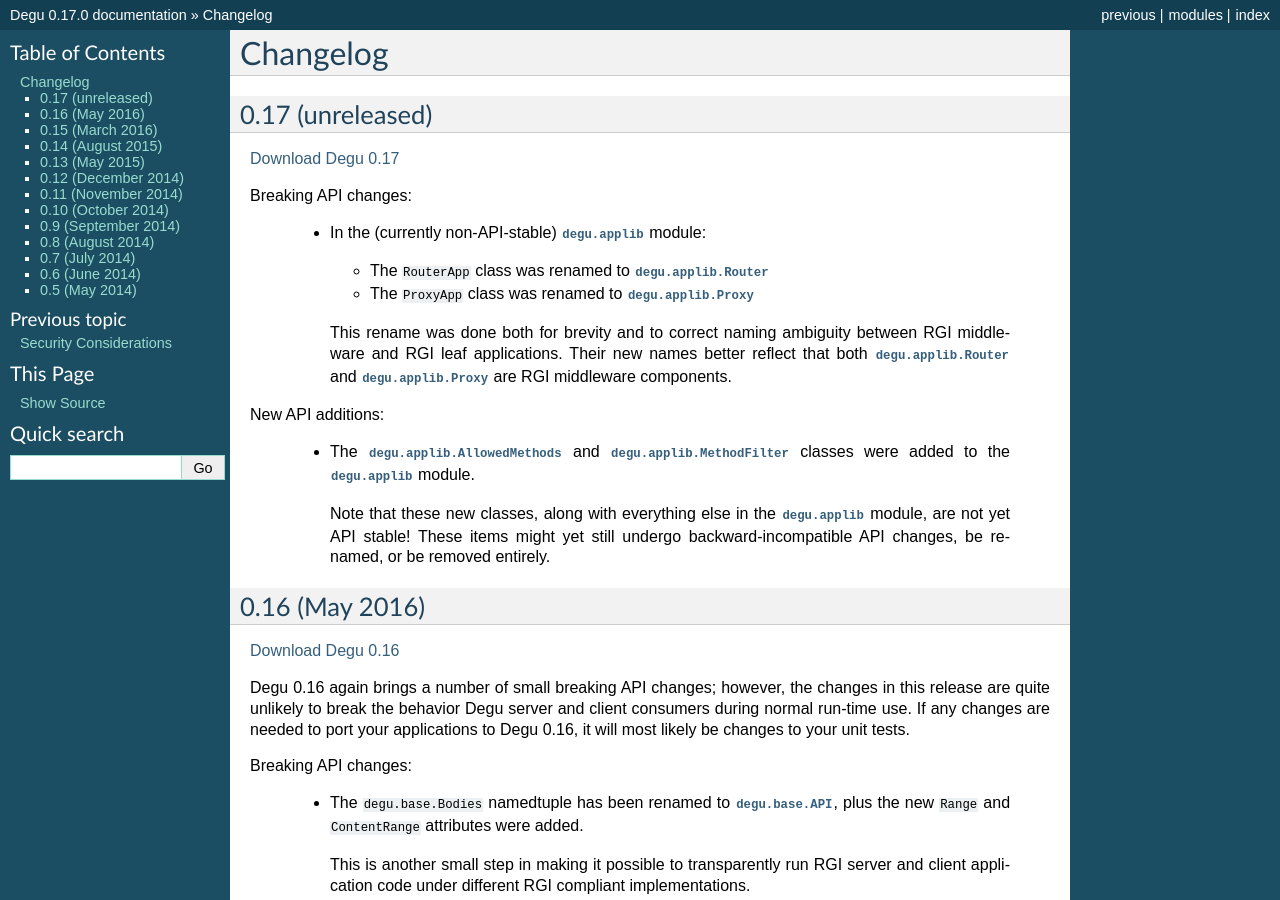
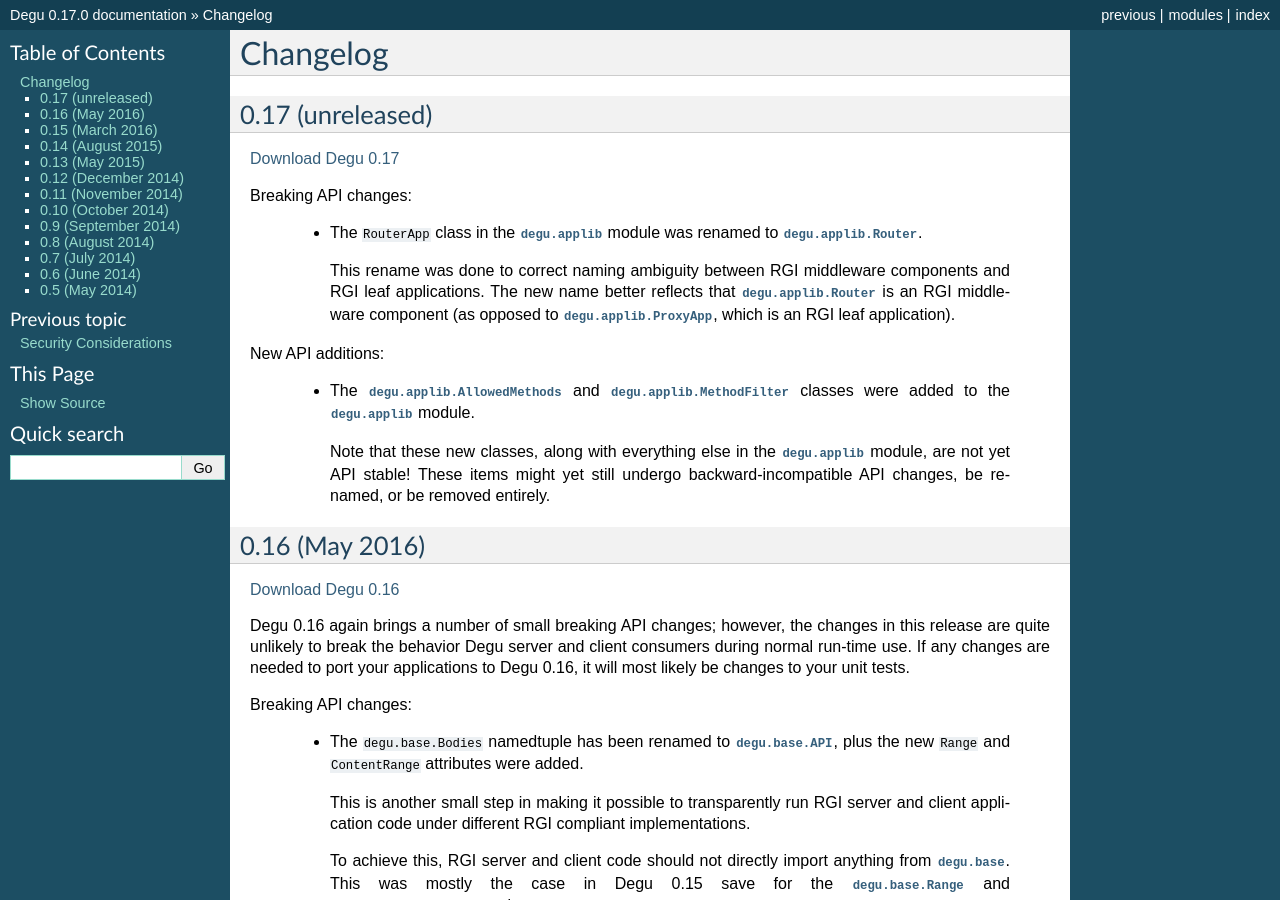
Before and after one commit to json420/degu, a Sphinx documentation site: the page built from doc/changelog.rst, in a window 1280 px wide and 900 px high. Built offline with Sphinx 7.4.7, drawn with Linux system fonts in a browser that asks for light colours.

Commit message:
Rename Proxy back to ProxyApp

```diff
--- a/doc/changelog.rst
+++ b/doc/changelog.rst
@@ -10,16 +10,13 @@ Changelog
 
 Breaking API changes:
 
-    *   In the (currently non-API-stable) :mod:`degu.applib` module:
-
-        *   The ``RouterApp`` class was renamed to :class:`degu.applib.Router`
-
-        *   The ``ProxyApp`` class was renamed to :class:`degu.applib.Proxy`
-
-        This rename was done both for brevity and to correct naming ambiguity
-        between RGI middleware and RGI leaf applications.  Their new names
-        better reflect that both :class:`degu.applib.Router` and
-        :class:`degu.applib.Proxy` are RGI middleware components.
+    *   The ``RouterApp`` class in the :mod:`degu.applib` module was renamed to
+        :class:`degu.applib.Router`.
+
+        This rename was done to correct naming ambiguity between RGI middleware
+        components and RGI leaf applications.  The new name better reflects that
+        :class:`degu.applib.Router` is an RGI middleware component (as opposed
+        to :class:`degu.applib.ProxyApp`, which is an RGI leaf application).
 
 
 New API additions:
@@ -32,7 +29,6 @@ New API additions:
         :mod:`degu.applib` module, are not yet API stable!  These items might
         yet still undergo backward-incompatible API changes, be renamed, or be
         removed entirely.
-
 
 
 .. _version-0.16:
```
Also changed, not shown: doc/degu.applib.rst (+3 -7 lines), 5 other files.
